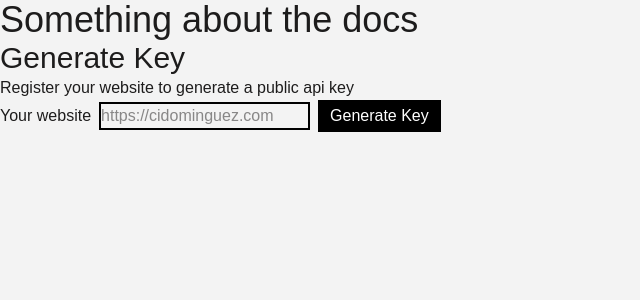
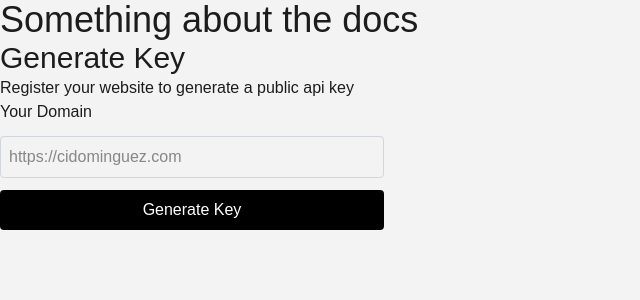
Before and after one commit to cdom27/art-api, a React (Vite) app in the folder client/: page /docs in a window 1280 px wide. Shown: the top 300 px of the page, without its empty margins (0-640 px from the left). Built offline with nearby package versions, Linux system fonts and the light colour scheme; a web font is replaced by a local one.

Commit message:
implement register hook, form, validations and api call

```diff
--- /dev/null
+++ b/client/src/components/forms/RegisterForm.tsx
@@ -0,0 +1,57 @@
+import { useForm } from 'react-hook-form';
+import { zodResolver } from '@hookform/resolvers/zod';
+import {
+  RegisterDomainSchema,
+  type RegisterDomainData,
+} from '../../lib/registerDomainSchema';
+import useRegister from '../../hooks/useRegister';
+
+export default function RegisterForm() {
+  const { registerDomain, pubKey, isLoading, respMessage } = useRegister();
+
+  const {
+    register,
+    handleSubmit,
+    reset,
+    formState: { errors },
+  } = useForm<RegisterDomainData>({
+    resolver: zodResolver(RegisterDomainSchema),
+  });
+
+  const onSubmit = async (data: RegisterDomainData) => {
+    await registerDomain(data.domain);
+    reset();
+  };
+
+  return (
+    <form
+      onSubmit={handleSubmit(onSubmit)}
+      className='flex flex-col gap-3 max-w-sm'
+    >
+      <label htmlFor='domain' className='font-medium'>
+        Your Domain
+      </label>
+      <input
+        {...register('domain')}
+        type='url'
+        id='domain'
+        className='border border-gray-300 p-2 rounded'
+        placeholder='https://cidominguez.com'
+      />
+      {errors.domain && (
+        <span className='text-red-500 text-sm'>{errors.domain.message}</span>
+      )}
+
+      <button
+        type='submit'
+        className='bg-black text-white py-2 px-4 rounded disabled:opacity-50'
+        disabled={isLoading}
+      >
+        {isLoading ? 'Generating Key...' : 'Generate Key'}
+      </button>
+
+      {respMessage && <p className='text-red-500'>{respMessage}</p>}
+      {pubKey && <p className='text-green-600 break-all'>🔑 {pubKey}</p>}
+    </form>
+  );
+}
--- /dev/null
+++ b/client/src/hooks/useRegister.ts
@@ -0,0 +1,38 @@
+import { useState } from 'react';
+import type { ApiResponse } from '../lib/types/apiResponse';
+
+export default function useRegister() {
+  const [pubKey, setPubKey] = useState<string | null>(null);
+  const [respMessage, setRespMessage] = useState<string | null>(null);
+  const [isLoading, setIsLoading] = useState(false);
+
+  const registerDomain = async (domain: string) => {
+    setIsLoading(true);
+    try {
+      const resp = await fetch(`/api/internal/register-domain`, {
+        method: 'POST',
+        headers: { 'Content-Type': 'application/json' },
+        body: JSON.stringify({ domain }),
+      });
+      const result: ApiResponse<string> = await resp.json();
+
+      console.log('Api response:', result);
+
+      if (!resp.ok || !result.data) {
+        throw new Error(
+          `${result.status}: ${result.message}` || 'Failed to register dev site'
+        );
+      }
+
+      // set pubKey to the generate key recieved
+      setPubKey(result.data);
+    } catch (error) {
+      console.error('Error registering your dev site:', error);
+      setRespMessage('Error registering your dev site');
+    } finally {
+      setIsLoading(false);
+    }
+  };
+
+  return { registerDomain, pubKey, isLoading, respMessage };
+}
--- /dev/null
+++ b/client/src/lib/registerDomainSchema.ts
@@ -0,0 +1,21 @@
+import { z } from 'zod';
+
+// string().url() currently allows any string starting with http/https.
+// resorted to .refine() with a regex for frontend validation.
+// more here: https://github.com/colinhacks/zod/issues/2236
+export const RegisterDomainSchema = z.object({
+  domain: z.string().refine((value) => {
+    const urlPattern = new RegExp(
+      '^(https?:\\/\\/)?' +
+        '((([a-z\\d]([a-z\\d-]*[a-z\\d])*)\\.)+[a-z]{2,}|' +
+        '((\\d{1,3}\\.){3}\\d{1,3}))' +
+        '(\\:\\d+)?(\\/[-a-z\\d%_.~+]*)*' +
+        '(\\?[;&a-z\\d%_.~+=-]*)?' +
+        '(\\#[-a-z\\d_]*)?$',
+      'i'
+    );
+    return urlPattern.test(value);
+  }, 'Invalid Domain URL'),
+});
+
+export type RegisterDomainData = z.infer<typeof RegisterDomainSchema>;
--- a/client/src/routes/Docs.tsx
+++ b/client/src/routes/Docs.tsx
@@ -1,3 +1,4 @@
+import RegisterForm from '../components/forms/RegisterForm';
 import SiteLayout from '../layouts/SiteLayout';
 
 export default function Docs() {
@@ -8,21 +9,7 @@ export default function Docs() {
       <h2 className='text-3xl'>Generate Key</h2>
       <p>Register your website to generate a public api key</p>
 
-      <form className='flex items-center gap-2'>
-        <label htmlFor='url'>Your website</label>
-
-        <input
-          type='url'
-          id='url'
-          name='url'
-          placeholder='https://cidominguez.com'
-          className='border-2 border-black'
-        />
-
-        <button type='submit' className='bg-black text-white py-1 px-3'>
-          Generate Key
-        </button>
-      </form>
+      <RegisterForm />
     </SiteLayout>
   );
 }
```
